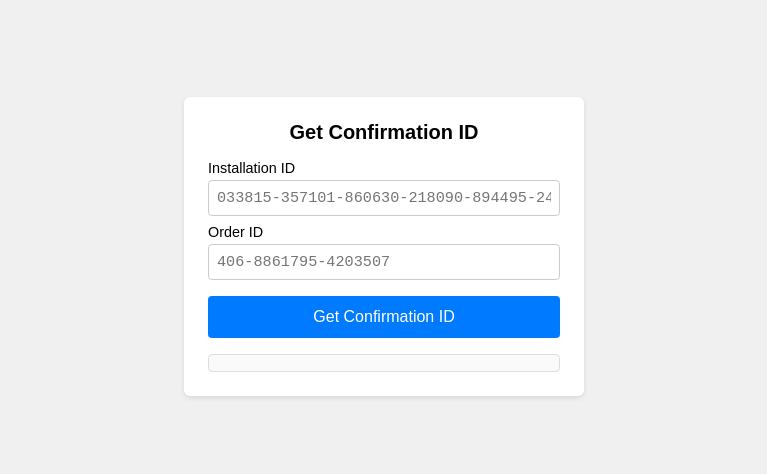
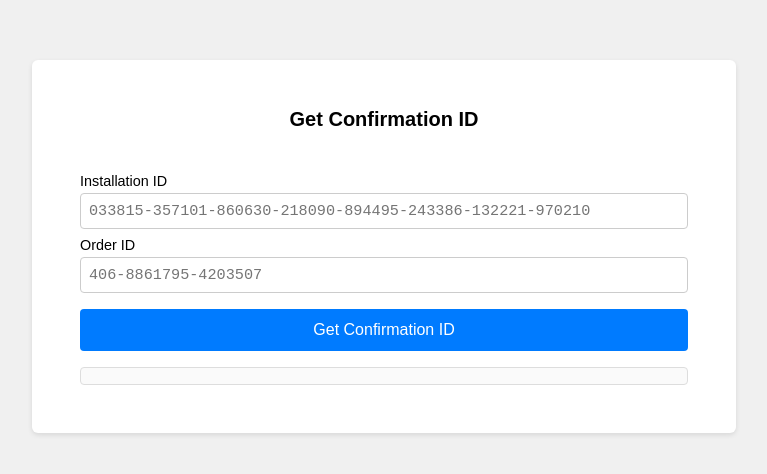
Before and after one commit to kharidoonline29/kharidokeys-api, a website: page index.html in a window 1280 px wide. Shown: the part 154-628 px from the top of the page, without its empty margins (256-1023 px from the left). Drawn offline with Linux system fonts and the light colour scheme.

Commit message:
version 1.0

```diff
--- a/index.html
+++ b/index.html
@@ -18,10 +18,10 @@
     }
     .container {
       background: #fff;
-      padding: 1.5rem;
+      padding: 3rem;
       border-radius: 6px;
       width: 100%;
-      max-width: 400px;
+      max-width: 55%;
       box-shadow: 0 2px 5px rgba(0,0,0,0.1);
     }
     h1 {
@@ -71,7 +71,7 @@
 <body>
   <div class="container">
     <h1>Get Confirmation ID</h1>
-
+    <br>
     <label for="installationId">Installation ID</label>
     <input
       type="text"
--- a/index.js
+++ b/index.js
@@ -81,7 +81,7 @@ app.get('/getconfirmationid', async (req, res) => {
         if (data === undefined || data === null) {
             return res.status(404).json({ error: 'Confirmation ID not found' });
         }else{
-            return res.json({ Installation Id: data.confirmationid });
+            return res.json({ Confirmationid: data.confirmationid });
         }
 
     } catch (err) {
```
Also changed, not shown: package.json (line endings or trailing spaces), 1 other file.
